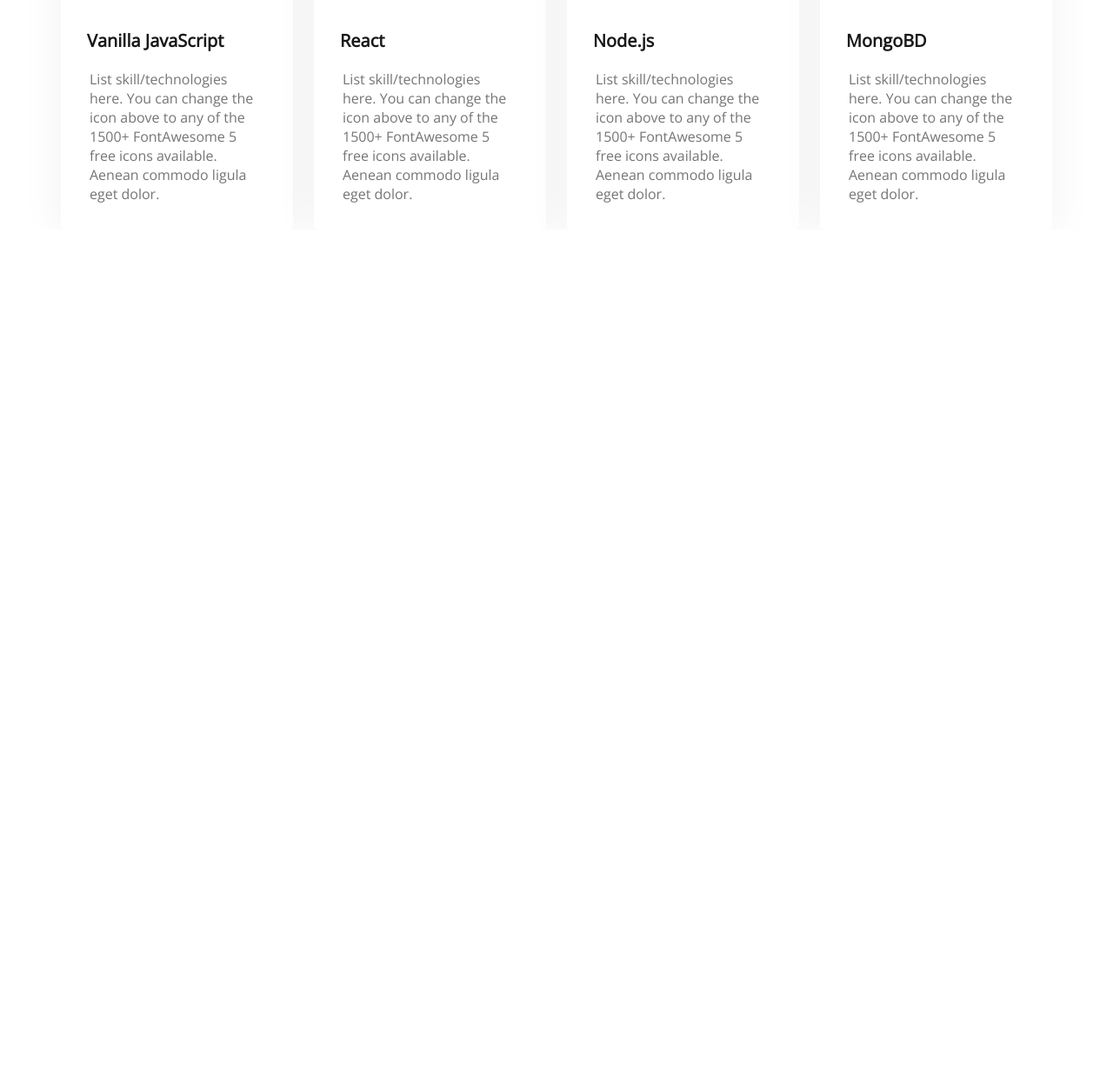
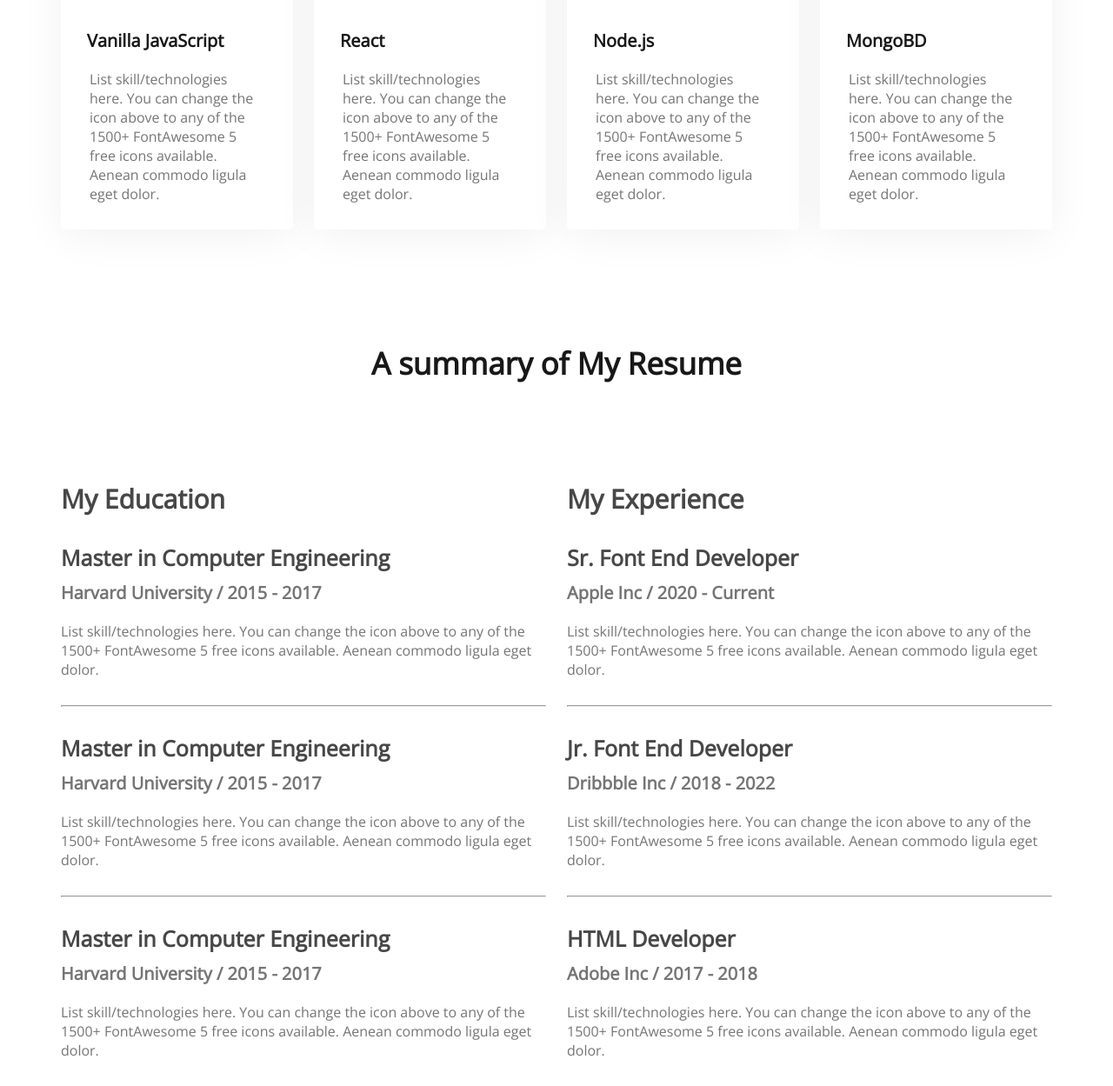
Before and after one commit to anikdot1/portfolio-website, a plain HTML site: page index.html in a window 1280 px wide. Shown: the part 1885-3134 px from the top of the page at 87% size. Before the commit the page ends 2149 px from the top, so only its background shows below. Drawn offline with nearby package versions, Linux system fonts and the light colour scheme.

Commit message:
Resume Section Complete

```diff
--- a/index.html
+++ b/index.html
@@ -28,8 +28,7 @@
                 <h3 class="banner-sub-title">Hi, I am</h3>
                 <h1 class="banner-title">Marry Hardy</h1>
                 <div class="banner-description">
-                    <p class="description">Shot what able cold new see hold.Friendly as an betrayed formerly he. Morning
-                        because as to society behaved moments.</p>
+                    <p class="description">Shot what able cold new see hold.Friendly as an betrayed formerly he. Morning because as to society behaved moments.</p>
                 </div>
                 <button class="btn-pri"><i class="fa-solid fa-angles-down"></i> Download CV</button>
                 <button class="btn-contact"><i class="fa-solid fa-phone"></i> Contact</button>
@@ -42,10 +41,7 @@
     <main>
         <section class="about-sec">
             <h2 class="sec-title">About Me</h2>
-            <p class="sec-description">I, m a designer & developer with a passion for web design. I enjoy developing
-                simple, clean and slick websites that provide real value to the end user. Thousands of clients have
-                procured exceptional resulfs while working with me. Delivering work within time and budget which meets
-                clients requirements in our mata.</p>
+            <p class="sec-description">I, m a designer & developer with a passion for web design. I enjoy developing simple, clean and slick websites that provide real value to the end user. Thousands of clients have procured exceptional resulfs while working with me. Delivering work within time and budget which meets clients requirements in our mata.</p>
             <table style="width: 95%; padding-top: 30px;">
                 <tr>
                     <td style="text-align: center;">Name:</td>
@@ -89,7 +85,49 @@
             </div>
         </section>
         <section class="resume">
-
+            <h2 class="sec-title">A summary of My Resume</h2>
+            <div class="resume-container">
+                <div>
+                    <h1>My Education</h1>
+                    <div class="resume-item">
+                        <h3 class="resume-title">Master in Computer Engineering</h3>
+                        <h4 class="resume-subtitle">Harvard University / 2015 - 2017</h4>
+                        <p class="resume-description">List skill/technologies here. You can change the icon above to any of the 1500+ FontAwesome 5 free icons available. Aenean commodo ligula eget dolor.</p>
+                    </div>
+                    <hr>
+                    <div class="resume-item">
+                        <h3 class="resume-title">Master in Computer Engineering</h3>
+                        <h4 class="resume-subtitle">Harvard University / 2015 - 2017</h4>
+                        <p class="resume-description">List skill/technologies here. You can change the icon above to any of the 1500+ FontAwesome 5 free icons available. Aenean commodo ligula eget dolor.</p>
+                    </div>
+                    <hr>
+                    <div class="resume-item">
+                        <h3 class="resume-title">Master in Computer Engineering</h3>
+                        <h4 class="resume-subtitle">Harvard University / 2015 - 2017</h4>
+                        <p class="resume-description">List skill/technologies here. You can change the icon above to any of the 1500+ FontAwesome 5 free icons available. Aenean commodo ligula eget dolor.</p>
+                    </div>
+                </div>
+                <div>
+                    <h1>My Experience</h1>
+                    <div class="resume-item">
+                        <h3 class="resume-title">Sr. Font End Developer</h3>
+                        <h4 class="resume-subtitle">Apple Inc / 2020 - Current</h4>
+                        <p class="resume-description">List skill/technologies here. You can change the icon above to any of the 1500+ FontAwesome 5 free icons available. Aenean commodo ligula eget dolor.</p>
+                    </div>
+                    <hr>
+                    <div class="resume-item">
+                        <h3 class="resume-title">Jr. Font End Developer</h3>
+                        <h4 class="resume-subtitle">Dribbble Inc / 2018 - 2022</h4>
+                        <p class="resume-description">List skill/technologies here. You can change the icon above to any of the 1500+ FontAwesome 5 free icons available. Aenean commodo ligula eget dolor.</p>
+                    </div>
+                    <hr>
+                    <div class="resume-item">
+                        <h3 class="resume-title">HTML Developer</h3>
+                        <h4 class="resume-subtitle">Adobe Inc / 2017 - 2018</h4>
+                        <p class="resume-description">List skill/technologies here. You can change the icon above to any of the 1500+ FontAwesome 5 free icons available. Aenean commodo ligula eget dolor.</p>
+                    </div>
+                </div>
+            </div>
         </section>
     </main>
 </body>
--- a/resources/styles/style.css
+++ b/resources/styles/style.css
@@ -163,7 +163,6 @@ main {
     font-weight: 700;
     font-size: 20px;
     color: #181818;
-
 }
 
 .skills-description {
@@ -171,5 +170,43 @@ main {
     font-weight: 400;
     font-size: 16px;
     color: #757575;
+}
+
+.resume {
+    margin-top: 130px;
+}
+
+.resume-container {
+    display: flex;
+    margin-top: 82px;
+    gap: 24px;
+}
+
+.resume-container h1 {
+    font-weight: 700;
+    font-size: 30px;
+    color: #474747;
 
 }
+
+.resume-title {
+    font-weight: 700;
+    font-size: 25px;
+    color: #474747;
+    padding-top: 30px;
+    padding-bottom: 10px;
+}
+
+.resume-subtitle {
+    font-weight: 600;
+    font-size: 20px;
+    color: #757575;
+    padding-bottom: 20px;
+}
+
+.resume-description {
+    font-weight: 400;
+    font-size: 16px;
+    color: #757575;
+    padding-bottom: 30px;
+}
```
